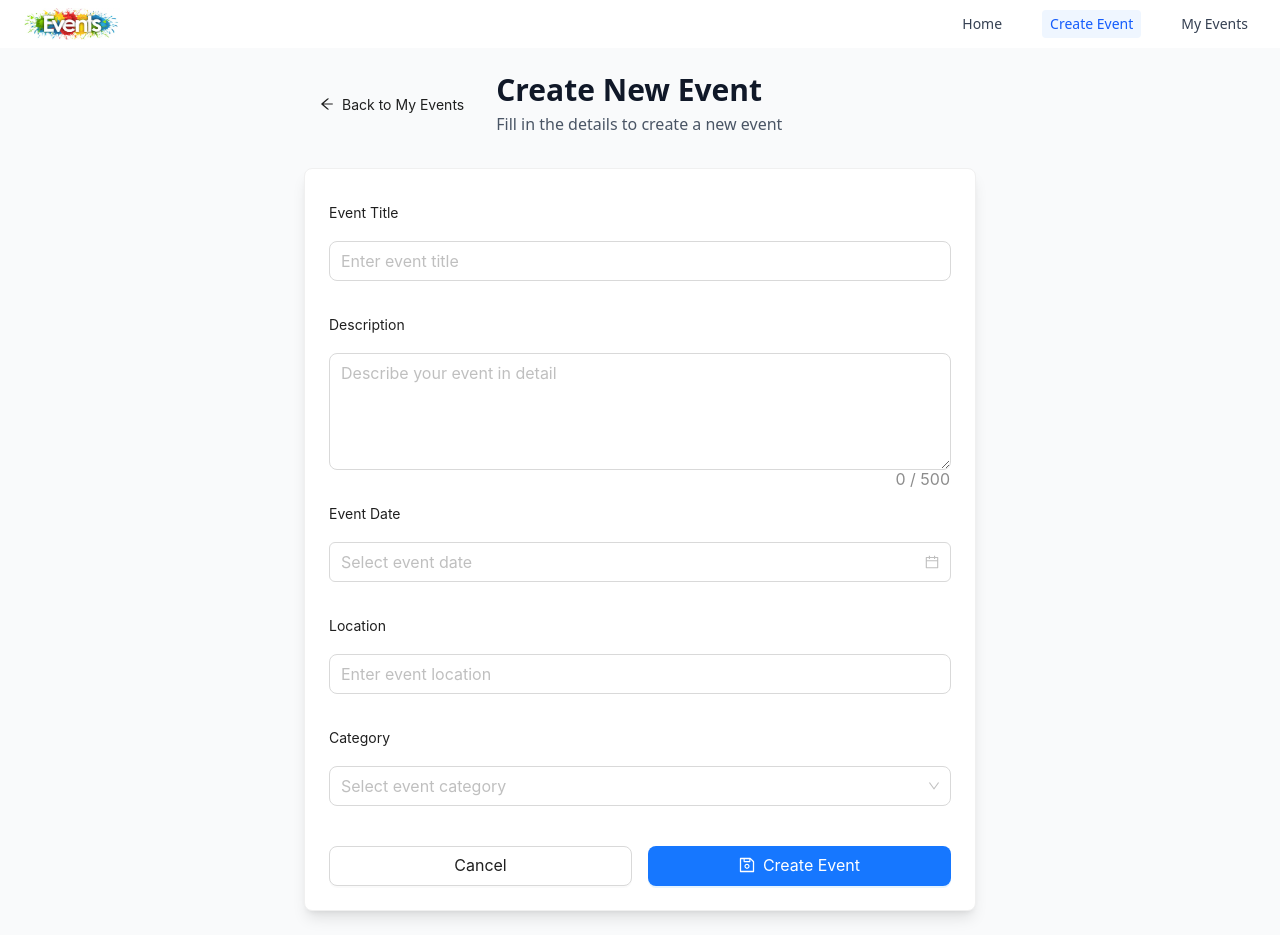
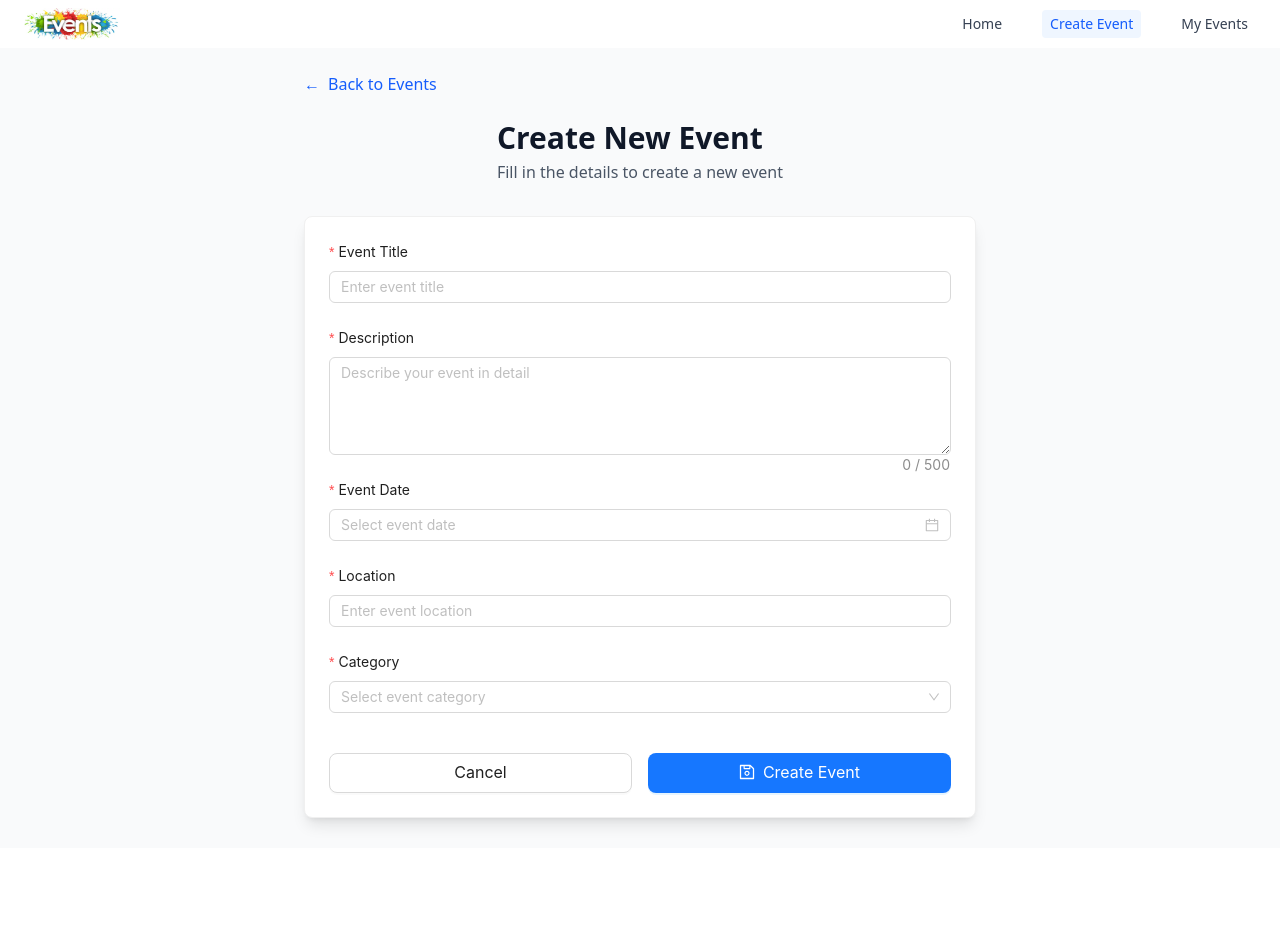
Before and after one commit to Tanvin-Ahmed/event-management-task, a Next.js app: page /create-event in a window 1280 px wide. After the commit the page ends 848 px from the top, so only its background shows below. Built offline with nearby package versions, Linux system fonts and the light colour scheme.

Commit message:
add proper validation inside create form

```diff
--- a/src/app/create-event/page.tsx
+++ b/src/app/create-event/page.tsx
@@ -2,11 +2,12 @@
 
 import { useState, useEffect, useCallback } from "react";
 import { Form, Input, DatePicker, Select, Button, Card, message } from "antd";
-import { ArrowLeftOutlined, SaveOutlined } from "@ant-design/icons";
+import { SaveOutlined } from "@ant-design/icons";
 import { useRouter, useSearchParams } from "next/navigation";
 import { Event } from "@/types";
 import { useEvents } from "@/context/EventsContext";
 import dayjs from "dayjs";
+import Link from "next/link";
 
 const { TextArea } = Input;
 const { Option } = Select;
@@ -106,15 +107,14 @@ export default function CreateEventPage() {
   return (
     <div className="min-h-screen bg-gray-50 p-6">
       <div className="max-w-2xl mx-auto">
-        <div className="flex items-center gap-4 mb-8">
-          <Button
-            type="text"
-            icon={<ArrowLeftOutlined />}
-            onClick={handleCancel}
-            className="text-gray-600 hover:text-gray-800"
-          >
-            Back to My Events
-          </Button>
+        <Link
+          href="/"
+          className="mb-6 cursor-pointer flex items-center text-blue-600 hover:text-blue-800 transition-colors w-fit"
+        >
+          <span className="mr-2">←</span>
+          Back to Events
+        </Link>
+        <div className="flex flex-col items-center gap-4 mb-8">
           <div>
             <h1 className="text-3xl font-bold text-gray-900">
               {isEditMode ? "Edit Event" : "Create New Event"}
@@ -128,13 +128,7 @@ export default function CreateEventPage() {
         </div>
 
         <Card className="shadow-lg">
-          <Form
-            form={form}
-            layout="vertical"
-            onFinish={handleSubmit}
-            size="large"
-            requiredMark={false}
-          >
+          <Form form={form} layout="vertical" onFinish={handleSubmit}>
             <Form.Item
               name="title"
               label="Event Title"
@@ -142,6 +136,7 @@ export default function CreateEventPage() {
                 { required: true, message: "Please enter the event title" },
                 { min: 3, message: "Title must be at least 3 characters long" },
                 { max: 100, message: "Title cannot exceed 100 characters" },
+                { whitespace: true },
               ]}
             >
               <Input placeholder="Enter event title" className="rounded-md" />
@@ -163,6 +158,7 @@ export default function CreateEventPage() {
                   max: 500,
                   message: "Description cannot exceed 500 characters",
                 },
+                { whitespace: true },
               ]}
             >
               <TextArea
@@ -211,6 +207,7 @@ export default function CreateEventPage() {
                   message: "Location must be at least 3 characters long",
                 },
                 { max: 100, message: "Location cannot exceed 100 characters" },
+                { whitespace: true },
               ]}
             >
               <Input
--- a/src/app/my-events/page.tsx
+++ b/src/app/my-events/page.tsx
@@ -1,10 +1,10 @@
 "use client";
 
 import { Button, message } from "antd";
-import { PlusOutlined, DeleteOutlined, EditOutlined } from "@ant-design/icons";
+import { PlusOutlined } from "@ant-design/icons";
 import { useRouter } from "next/navigation";
-import { formatDate } from "@/utils/formatDate";
 import { useEvents } from "@/context/EventsContext";
+import EventCard from "@/components/EventCard";
 
 export default function MyEventsPage() {
   const router = useRouter();
@@ -14,19 +14,6 @@ export default function MyEventsPage() {
 
   const myEvents = getUserEvents(userId);
 
-  const getCategoryColor = (category: string) => {
-    switch (category) {
-      case "Conference":
-        return "bg-blue-100 text-blue-800";
-      case "Workshop":
-        return "bg-green-100 text-green-800";
-      case "Meetup":
-        return "bg-purple-100 text-purple-800";
-      default:
-        return "bg-gray-100 text-gray-800";
-    }
-  };
-
   const handleDeleteEvent = (eventId: string) => {
     try {
       deleteEvent(eventId);
@@ -35,6 +22,10 @@ export default function MyEventsPage() {
       console.error("Error deleting event:", error);
       message.error("Failed to delete event");
     }
+  };
+
+  const handleEditEvent = (eventId: string) => {
+    router.push(`/create-event?edit=${eventId}`);
   };
 
   const handleCreateEvent = () => {
@@ -95,60 +86,13 @@ export default function MyEventsPage() {
         ) : (
           <div className="grid grid-cols-1 md:grid-cols-2 lg:grid-cols-3 gap-6">
             {myEvents.map((event) => (
-              <div
+              <EventCard
                 key={event.id}
-                className="bg-white rounded-lg shadow-md hover:shadow-lg transition-shadow duration-300 p-6 border border-gray-200"
-              >
-                <div className="flex justify-between items-start mb-3">
-                  <h3 className="text-xl font-semibold text-gray-900 line-clamp-2">
-                    {event.title}
-                  </h3>
-                  <span
-                    className={`px-3 py-1 rounded-full text-sm font-medium ${getCategoryColor(
-                      event.category
-                    )}`}
-                  >
-                    {event.category}
-                  </span>
-                </div>
-
-                <p className="text-gray-600 mb-4 line-clamp-2">
-                  {event.description}
-                </p>
-
-                <div className="flex flex-col sm:flex-row sm:justify-between sm:items-center gap-2 mb-4">
-                  <div className="flex items-center text-gray-500 text-sm">
-                    📅&nbsp;{formatDate(event.date)}
-                  </div>
-
-                  <div className="flex items-center text-gray-500 text-sm">
-                    📍&nbsp;{event.location}
-                  </div>
-                </div>
-
-                <div className="flex flex-wrap gap-2 pt-4 border-t border-gray-200">
-                  <Button
-                    type="primary"
-                    size="small"
-                    icon={<EditOutlined />}
-                    onClick={() =>
-                      router.push(`/create-event?edit=${event.id}`)
-                    }
-                    className="flex-1 min-w-0 bg-blue-600 hover:bg-blue-700 border-blue-600 hover:border-blue-700"
-                  >
-                    Edit
-                  </Button>
-                  <Button
-                    danger
-                    size="small"
-                    icon={<DeleteOutlined />}
-                    onClick={() => handleDeleteEvent(event.id)}
-                    className="flex-1 min-w-0"
-                  >
-                    Delete
-                  </Button>
-                </div>
-              </div>
+                event={event}
+                showActions={true}
+                onEdit={handleEditEvent}
+                onDelete={handleDeleteEvent}
+              />
             ))}
           </div>
         )}
--- a/src/components/EventCard.tsx
+++ b/src/components/EventCard.tsx
@@ -1,13 +1,22 @@
 import { Event } from "@/types";
 import { formatDate } from "@/utils/formatDate";
-
+import { Button } from "antd";
+import { EditOutlined, DeleteOutlined } from "@ant-design/icons";
 import Link from "next/link";
 
 interface EventCardProps {
   event: Event;
+  showActions?: boolean;
+  onEdit?: (eventId: string) => void;
+  onDelete?: (eventId: string) => void;
 }
 
-export default function EventCard({ event }: EventCardProps) {
+export default function EventCard({
+  event,
+  showActions = false,
+  onEdit,
+  onDelete,
+}: EventCardProps) {
   const getCategoryColor = (category: string) => {
     switch (category) {
       case "Conference":
@@ -21,8 +30,7 @@ export default function EventCard({ event }: EventCardProps) {
     }
   };
 
-  return (
-    <Link href={`/events/${event.id}`} className="h-full">
+  const CardContent = () => (
     <div className="bg-white rounded-lg shadow-md hover:shadow-lg transition-shadow duration-300 p-6 border border-gray-200 cursor-pointer h-full flex flex-col">
       <div className="flex justify-between items-start mb-3">
         <h3 className="text-xl font-semibold text-gray-900 line-clamp-2">
@@ -37,7 +45,9 @@ export default function EventCard({ event }: EventCardProps) {
         </span>
       </div>
 
-        <p className="text-gray-600 mb-4 line-clamp-2">{event.description}</p>
+      <p className="text-gray-600 mb-4 line-clamp-2 flex-grow">
+        {event.description}
+      </p>
 
       <div className="flex flex-col sm:flex-row sm:justify-between sm:items-center gap-2 mt-auto">
         <div className="flex items-center text-gray-500 text-sm">
@@ -48,7 +58,51 @@ export default function EventCard({ event }: EventCardProps) {
           📍&nbsp;{event.location}
         </div>
       </div>
+
+      {showActions && (
+        <div className="flex flex-wrap gap-2 pt-4 border-t border-gray-200 mt-4">
+          <Button
+            type="primary"
+            size="small"
+            icon={<EditOutlined />}
+            onClick={(e) => {
+              e.preventDefault();
+              e.stopPropagation();
+              onEdit?.(event.id);
+            }}
+            className="flex-1 min-w-0 bg-blue-600 hover:bg-blue-700 border-blue-600 hover:border-blue-700"
+          >
+            Edit
+          </Button>
+          <Button
+            danger
+            size="small"
+            icon={<DeleteOutlined />}
+            onClick={(e) => {
+              e.preventDefault();
+              e.stopPropagation();
+              onDelete?.(event.id);
+            }}
+            className="flex-1 min-w-0"
+          >
+            Delete
+          </Button>
         </div>
+      )}
+    </div>
+  );
+
+  if (showActions) {
+    return (
+      <div className="h-full">
+        <CardContent />
+      </div>
+    );
+  }
+
+  return (
+    <Link href={`/events/${event.id}`} className="h-full">
+      <CardContent />
     </Link>
   );
 }
```
Lines whose indentation alone changed are shown as unchanged.
